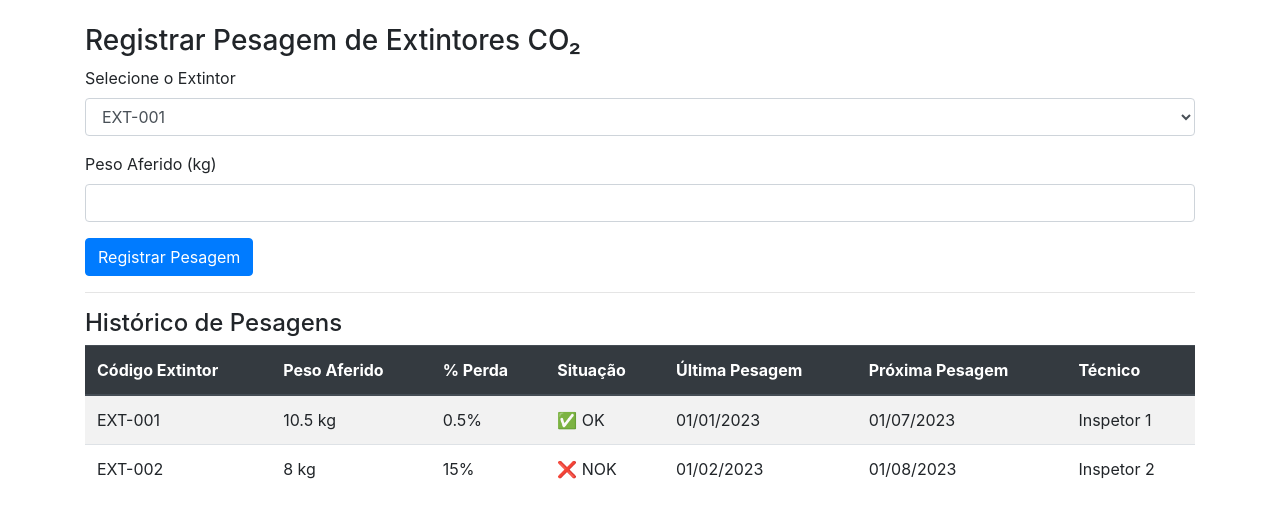
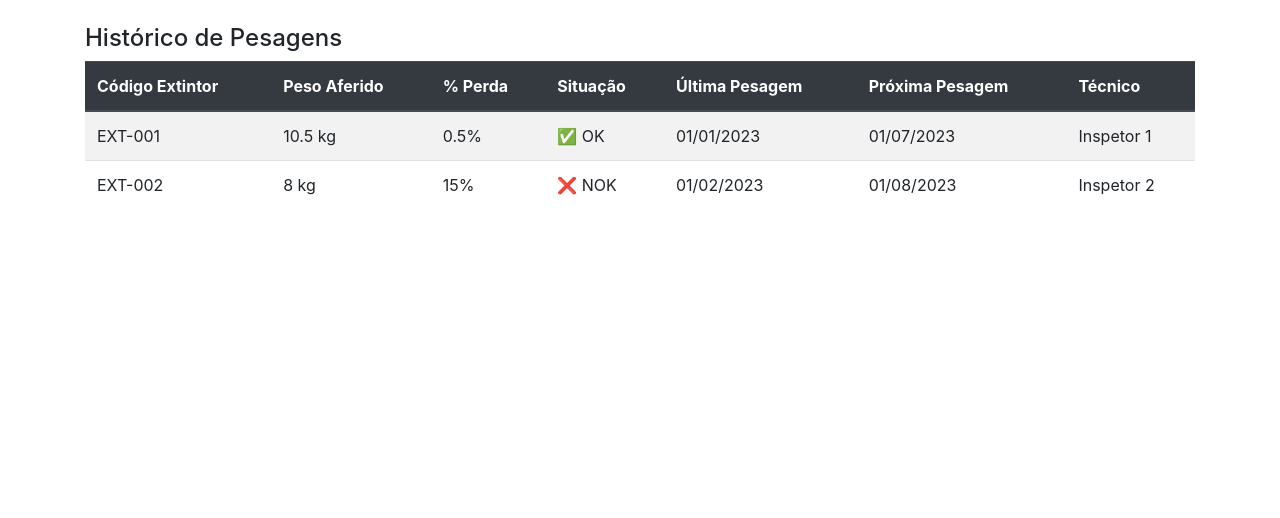
Before and after one commit to eniltonweb/extintores, a PHP site: page /tests/wrapper_controle_pesagem.php in a window 1280 px wide. Shown: the part 56-574 px from the top of the page. Run offline with PHP 8.4, Linux system fonts and the light colour scheme; the visitor is signed in with stand-in values (Sample User, id 1).

Commit message:
🧹 [remoção de código morto]
Removemos o formulário de `controle_pesagem.php` que estava configurado para acionar o `salvar_pesagem.php` inexistente. Essa remoção limpa trechos com caching de `<select>` via banco de dados inúteis e também atualiza a suíte de testes.

Co-authored-by: eniltonweb <216002120+eniltonweb@users.noreply.github.com>

```diff
--- a/controle_pesagem.php
+++ b/controle_pesagem.php
@@ -34,67 +34,6 @@ if (!isset($_SESSION['user_id'])){
 </nav>
 
 <div class="container mt-4">
-  <h3>Registrar Pesagem de Extintores CO₂</h3>
-
-  <form action="salvar_pesagem.php" method="post">
-    <div class="form-group">
-      <label>Selecione o Extintor</label>
-      <select name="id_extintor" class="form-control" required>
-        <?php
-          $cacheDir = __DIR__ . '/cache';
-          $cacheFile = $cacheDir . '/co2_extintores_options.html';
-          $cacheTime = 3600; // 1 hour cache
-
-          if (!is_dir($cacheDir)) {
-              mkdir($cacheDir, 0755, true);
-          }
-
-          if (file_exists($cacheFile) && (time() - filemtime($cacheFile) < $cacheTime)) {
-            echo file_get_contents($cacheFile);
-          } else {
-            $resultado = $conn->query("SELECT id, codigo FROM bd_extintores WHERE tip_extintor='CO2'");
-
-            // Generate a temporary file to avoid partial reads/writes
-            $tempFile = dirname($cacheFile) . '/.tmp_co2_extintores_' . uniqid() . '.html';
-            $fp = @fopen($tempFile, 'w');
-            $options = [];
-
-            if ($resultado) {
-              while($linha = $resultado->fetch_assoc()){
-                $id_safe = htmlspecialchars((string)($linha['id'] ?? ''), ENT_QUOTES, 'UTF-8');
-                $codigo_safe = htmlspecialchars((string)($linha['codigo'] ?? ''), ENT_QUOTES, 'UTF-8');
-                $options[] = "<option value='{$id_safe}'>{$codigo_safe}</option>";
-              }
-
-              if ($fp) {
-                foreach ($options as $opt) {
-                  fwrite($fp, $opt . "\n");
-                }
-                fclose($fp);
-                // Atomic write for cache file
-                rename($tempFile, dirname($cacheFile) . '/' . basename($cacheFile));
-              }
-
-              echo implode("\n", $options);
-            } elseif ($fp) {
-                fclose($fp);
-                unlink(dirname($cacheFile) . '/' . basename($tempFile));
-            }
-          }
-        ?>
-      </select>
-    </div>
-
-    <div class="form-group">
-      <label>Peso Aferido (kg)</label>
-      <input type="number" step="0.01" name="peso_aferido" class="form-control" required>
-    </div>
-
-    <button type="submit" class="btn btn-primary">Registrar Pesagem</button>
-  </form>
-
-  <hr>
-
   <h4>Histórico de Pesagens</h4>
   <table class="table table-striped">
     <thead class="thead-dark">
```
Also changed, not shown: tests/ControlePesagemTest.php (+2 -20 lines).
